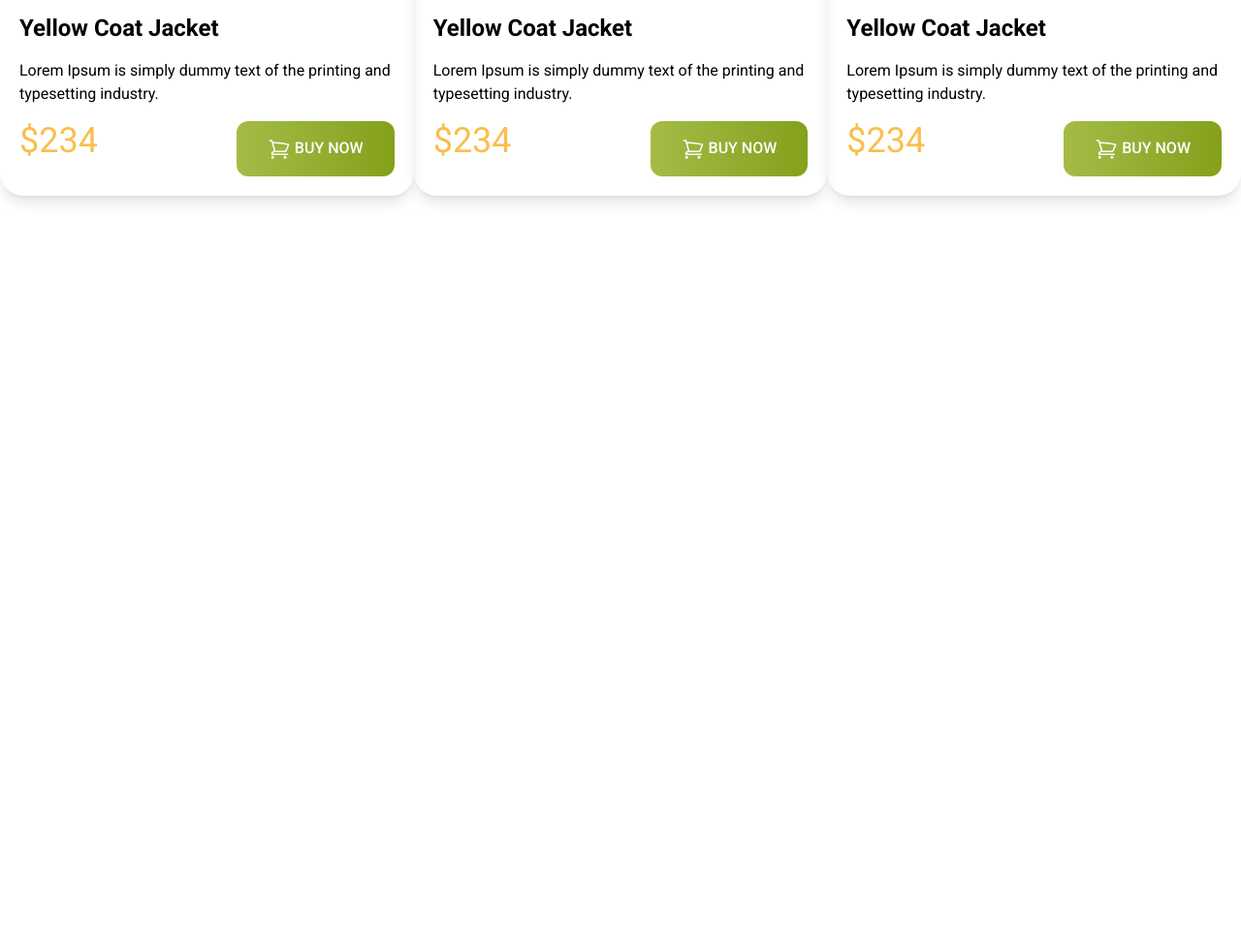
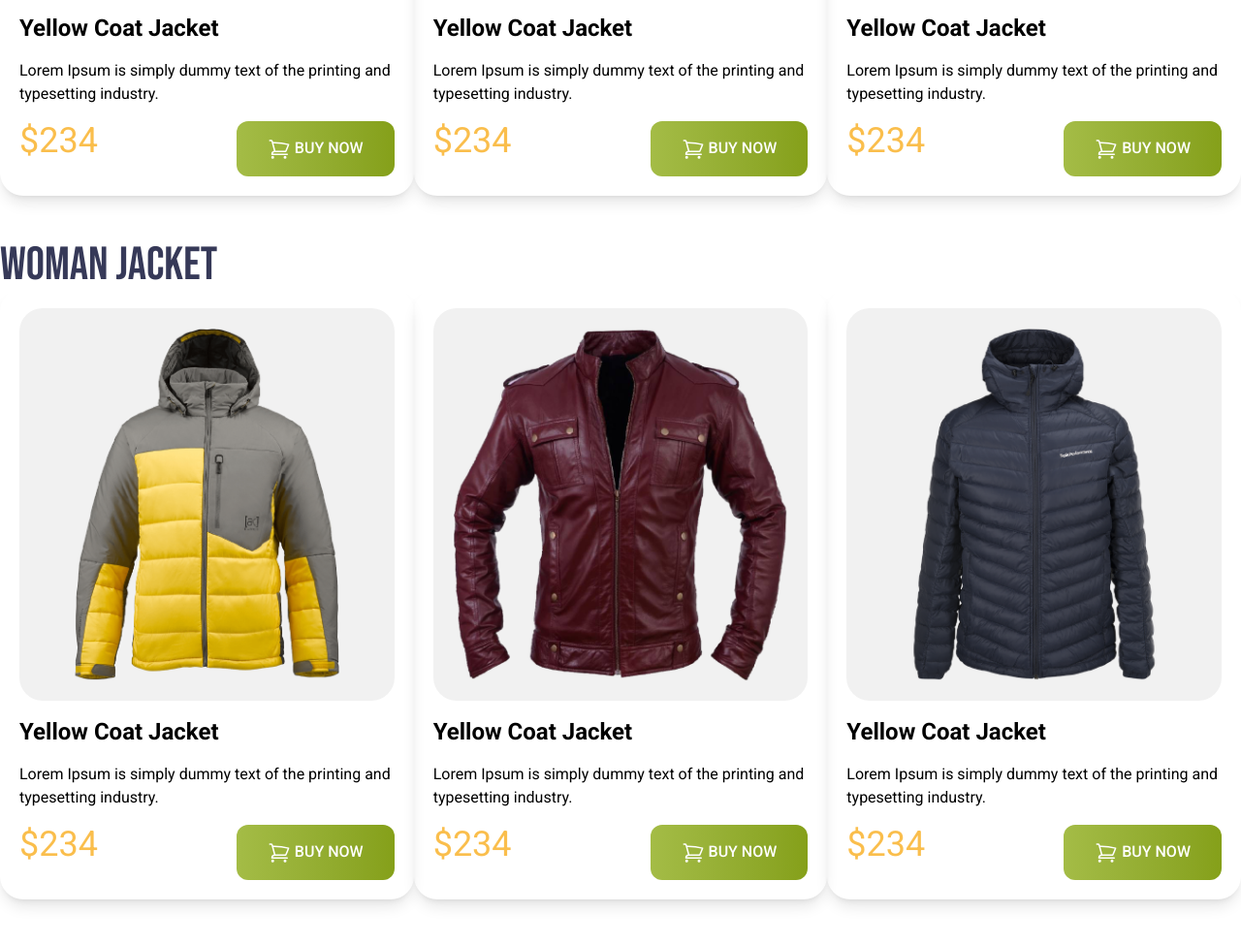
Before and after one commit to zingrin/penguin-fashion-resource, a plain HTML site: page index.html in a window 1280 px wide. Shown: the part 1070-2044 px from the top of the page at 97% size. Before the commit the page ends 1320 px from the top, so only its background shows below. Drawn offline with nearby package versions, Linux system fonts and the light colour scheme.

Commit message:
added man jackets section

```diff
--- a/index.html
+++ b/index.html
@@ -118,9 +118,74 @@
          </div>
      </div>
  </section>
+ <!-- man jacket section -->
+ <section class="my-12">
+    <h3 class="text-5xl uppercase text-[#363958] font-bebas-neue">W0Man Jacket</h3>
+    <!-- jacket card container -->
+     <div class="grid grid-cols-1 md:grid-cols-2 lg:grid-cols-3	">
+        <!-- jacket card 1-->
+         <div class="p-5 space-y-4 shadow-lg	 rounded-3xl">
+            <img class=" p-5 rounded-3xl bg-[#F1F1F1]" src="./images/jacket-4.png" alt="">
+            <h4 class="text-2xl font-bold">Yellow Coat Jacket </h4>
+            <p>Lorem Ipsum is simply dummy text of the
+                printing and typesetting industry.</p>
+                <div class="flex justify-between">
+                    <h2 class="text-[#FABE4C] text-4xl">$234</h2>
+                    <button class="bg-green-300 px-8 py-4 rounded-xl inline	font-medium	text-white bg-gradient-to-r from-[#A4BC46] to-[#85A019]
+            ">
+            <svg xmlns="http://www.w3.org/2000/svg" fill="none" viewBox="0 0 24 24" stroke-width="1.5" stroke="currentColor" class="size-6 text-white inline	">
+                <path stroke-linecap="round" stroke-linejoin="round" d="M2.25 3h1.386c.51 0 .955.343 1.087.835l.383 1.437M7.5 14.25a3 3 0 0 0-3 3h15.75m-12.75-3h11.218c1.121-2.3 2.1-4.684 2.924-7.138a60.114 60.114 0 0 0-16.536-1.84M7.5 14.25 5.106 5.272M6 20.25a.75.75 0 1 1-1.5 0 .75.75 0 0 1 1.5 0Zm12.75 0a.75.75 0 1 1-1.5 0 .75.75 0 0 1 1.5 0Z" />
+              </svg>
+
+            BUY NOW</button>
+                </div>
+         </div>
+         <!-- jacket card 2-->
+         <div class="p-5 space-y-4 shadow-lg	 rounded-3xl">
+            <img class=" p-5 rounded-3xl bg-[#F1F1F1]" src="./images/jacket-5.png" alt="">
+            <h4 class="text-2xl font-bold">Yellow Coat Jacket </h4>
+            <p>Lorem Ipsum is simply dummy text of the
+                printing and typesetting industry.</p>
+                <div class="flex justify-between">
+                    <h2 class="text-[#FABE4C] text-4xl">$234</h2>
+                    <button class="bg-green-300 px-8 py-4 rounded-xl inline	font-medium	text-white bg-gradient-to-r from-[#A4BC46] to-[#85A019]
+            ">
+            <svg xmlns="http://www.w3.org/2000/svg" fill="none" viewBox="0 0 24 24" stroke-width="1.5" stroke="currentColor" class="size-6 text-white inline	">
+                <path stroke-linecap="round" stroke-linejoin="round" d="M2.25 3h1.386c.51 0 .955.343 1.087.835l.383 1.437M7.5 14.25a3 3 0 0 0-3 3h15.75m-12.75-3h11.218c1.121-2.3 2.1-4.684 2.924-7.138a60.114 60.114 0 0 0-16.536-1.84M7.5 14.25 5.106 5.272M6 20.25a.75.75 0 1 1-1.5 0 .75.75 0 0 1 1.5 0Zm12.75 0a.75.75 0 1 1-1.5 0 .75.75 0 0 1 1.5 0Z" />
+              </svg>
+
+            BUY NOW</button>
+                </div>
+         </div>
+         <!-- jacket card 3-->
+         <div class="p-5 space-y-4 shadow-lg	 rounded-3xl">
+            <img class=" p-5 rounded-3xl bg-[#F1F1F1]" src="./images/jacket-6.png" alt="">
+            <h4 class="text-2xl font-bold">Yellow Coat Jacket </h4>
+            <p>Lorem Ipsum is simply dummy text of the
+                printing and typesetting industry.</p>
+                <div class="flex justify-between">
+                    <h2 class="text-[#FABE4C] text-4xl">$234</h2>
+                    <button class="bg-green-300 px-8 py-4 rounded-xl inline	font-medium	text-white bg-gradient-to-r from-[#A4BC46] to-[#85A019]
+            ">
+            <svg xmlns="http://www.w3.org/2000/svg" fill="none" viewBox="0 0 24 24" stroke-width="1.5" stroke="currentColor" class="size-6 text-white inline	">
+                <path stroke-linecap="round" stroke-linejoin="round" d="M2.25 3h1.386c.51 0 .955.343 1.087.835l.383 1.437M7.5 14.25a3 3 0 0 0-3 3h15.75m-12.75-3h11.218c1.121-2.3 2.1-4.684 2.924-7.138a60.114 60.114 0 0 0-16.536-1.84M7.5 14.25 5.106 5.272M6 20.25a.75.75 0 1 1-1.5 0 .75.75 0 0 1 1.5 0Zm12.75 0a.75.75 0 1 1-1.5 0 .75.75 0 0 1 1.5 0Z" />
+              </svg>
+
+            BUY NOW</button>
+                </div>
+         </div>
+     </div>
+ </section>
     </main>
     <footer>
+<div>
+<div></div>
+<div></div>
+<div></div>
+</div>
+<div>
 
+</div>
     </footer>
 </body>
 </html>
```
